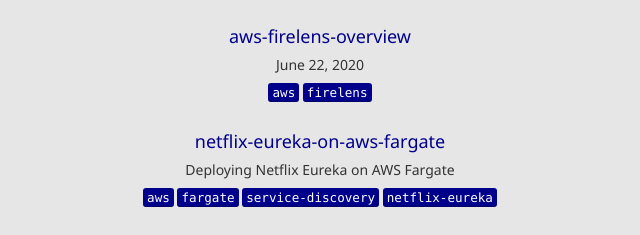
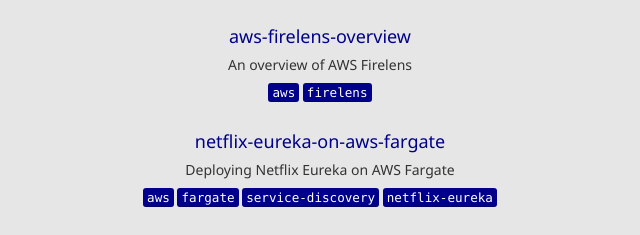
Before and after one commit to karthikeayan/karthikeayan.github.io, a plain HTML site: page post/index.html in a window 1280 px wide. Shown: the part 136-371 px from the top of the page, 320-960 px from the left. Drawn offline with nearby package versions, Linux system fonts and the light colour scheme; some packages are replaced by stand-ins of ours.

Commit message:
deploy: karthikeayan/karthikeayan.hugo@ee7e97e62a937491fdb41da2f68cd5638db096e1

```diff
--- a/post/index.html
+++ b/post/index.html
@@ -152,7 +152,7 @@
 
 
     <h4><a href="/post/aws-firelens-overview/">aws-firelens-overview</a></h4>
-    <h5>June 22, 2020</h5>
+    <h5>An overview of AWS Firelens</h5>
 
 <a href="https://karthikeayan.github.io/tags/aws"><kbd class="item-tag">aws</kbd></a>
 
```
